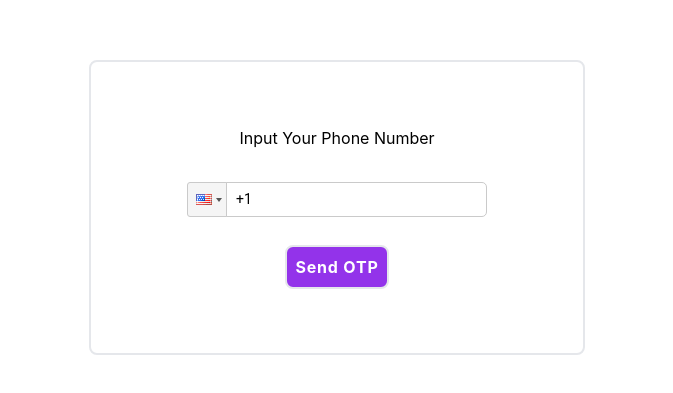
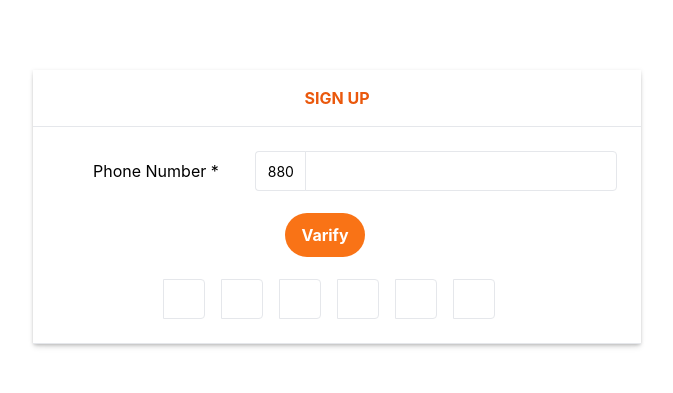
Before and after one commit to ismail61/Balushai, a Next.js app: page / in a window 1280 px wide. Shown: the part 193-586 px from the top of the page, without its empty margins (303-976 px from the left). Built offline with nearby package versions, Linux system fonts and the light colour scheme.

Commit message:
otp field added

```diff
--- a/pages/index.js
+++ b/pages/index.js
@@ -15,9 +15,60 @@ export default function Home() {
 
 
 
-      <div className="grid place-items-center h-screen w-full">
+      <div className="max-w-2xl drop-shadow rounded-lg	mx-auto sm:px-6 lg:px-8 w-full">
 
-        <section className="min-h-screen flex flex-col">
+
+          <div className="overflow-hidden shadow-md">
+            <div className="px-6 py-4 text-center text-orange-600 bg-white border-b border-gray-200 font-bold uppercase">
+                SIGN UP
+            </div>
+
+            <div className="p-6 bg-white border-b border-gray-200">
+            <div className="flex flex-wrap items-stretch w-full mb-4 relative">
+            <span className='mx-9 pt-2'>Phone Number <span className='text-red'>*</span></span>
+
+
+              <div className="flex -mr-px">
+                <span className="flex items-center leading-normal bg-grey-lighter rounded rounded-r-none border border-r-0 border-grey-light px-3 whitespace-no-wrap text-grey-dark text-sm">880</span>
+              </div>
+              <input type="text" className="flex-shrink flex-grow flex-auto leading-normal w-px flex-1 border h-10 border-grey-light rounded rounded-l-none px-3 relative focus:border-green-400" />
+            </div>
+
+            <div className='text-center mt-8'>
+              <a href="" className="bg-orange-500 rounded-full font-bold text-white px-4 py-3 transition duration-300 ease-in-out mr-6">
+                  Varify
+              </a>
+
+            </div>
+
+
+            <div className='text-center mt-8'>
+
+
+              <input type="text" className="flex-shrink flex-grow flex-auto leading-normal mr-4 w-px border h-10 border-grey-light rounded rounded-l-none px-5 relative focus:border-green-400" />
+              <input type="text" className="flex-shrink flex-grow flex-auto leading-normal w-px mr-4 border h-10 border-grey-light rounded rounded-l-none px-5 relative focus:border-green-400" />
+              <input type="text" className="flex-shrink flex-grow flex-auto leading-normal w-px mr-4 border h-10 border-grey-light rounded rounded-l-none px-5 relative focus:border-green-400" />
+              <input type="text" className="flex-shrink flex-grow flex-auto leading-normal w-px border mr-4 h-10 border-grey-light rounded rounded-l-none px-5 relative focus:border-green-400" />
+              <input type="text" className="flex-shrink flex-grow flex-auto leading-normal w-px border h-10 mr-4 border-grey-light rounded rounded-l-none px-5 relative focus:border-green-400" />
+              <input type="text" className="flex-shrink flex-grow flex-auto leading-normal w-px border h-10 mr-4 border-grey-light rounded rounded-l-none px-5 relative focus:border-green-400" />
+
+            </div>
+            </div>
+            {/* <div className="flex mt-7">
+                        <a href="" className="mx-auto bg-orange-600 text-white font-bold block w-lg p-2 rounded-lg">
+                          Varify
+                        </a>
+                      </div> */}
+            {/* <div className="p-6 bg-white border-gray-200 text-right">
+                <a className="bg-blue-500 shadow-md text-sm text-white font-bold py-3 md:px-8 px-4 hover:bg-blue-400 rounded uppercase"
+                    href="#">Click Me</a>
+            </div> */}
+        </div>
+      </div>
+
+      {/* <div className="max-w-2xl mx-auto sm:px-6 lg:px-8"> */}
+
+        {/* <section className="min-h-screen flex flex-col">
             <div className="flex flex-1 items-center justify-center">
                 <div className="rounded-lg sm:border-2 px-4 lg:px-24 py-16 lg:max-w-xl sm:max-w-md w-full text-center">
                       <h1 className="mb-8">Input Your Phone Number</h1>
@@ -26,16 +77,16 @@ export default function Home() {
                       />
 
                       <div className="flex mt-7">
-                        <a href="" class="mx-auto border-2 border-blie-500 focus:outline-none bg-purple-600 text-white font-bold tracking-wider block w-lg p-2 rounded-lg focus:border-gray-700 hover:bg-purple-700">
+                        <a href="" className="mx-auto border-2 border-blie-500 focus:outline-none bg-purple-600 text-white font-bold tracking-wider block w-lg p-2 rounded-lg focus:border-gray-700 hover:bg-purple-700">
                           Send OTP
                         </a>
                       </div>
 
                 </div>
             </div>
-        </section>
+        </section> */}
 
-      </div>
+      {/* </div> */}
 
     </div>
   )
```
